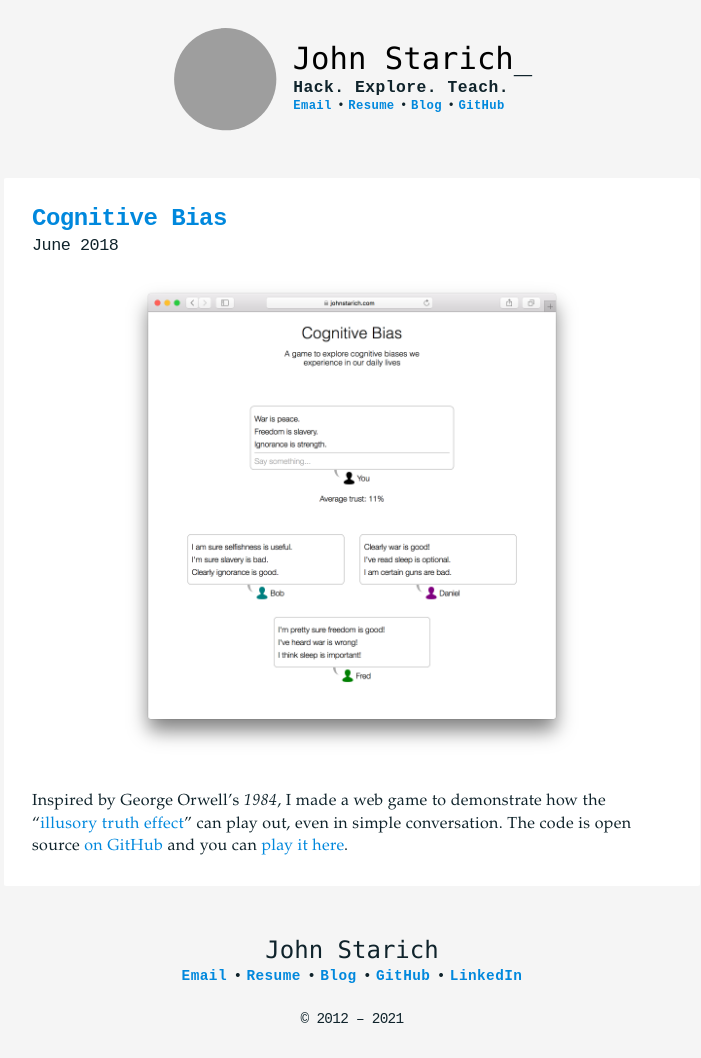
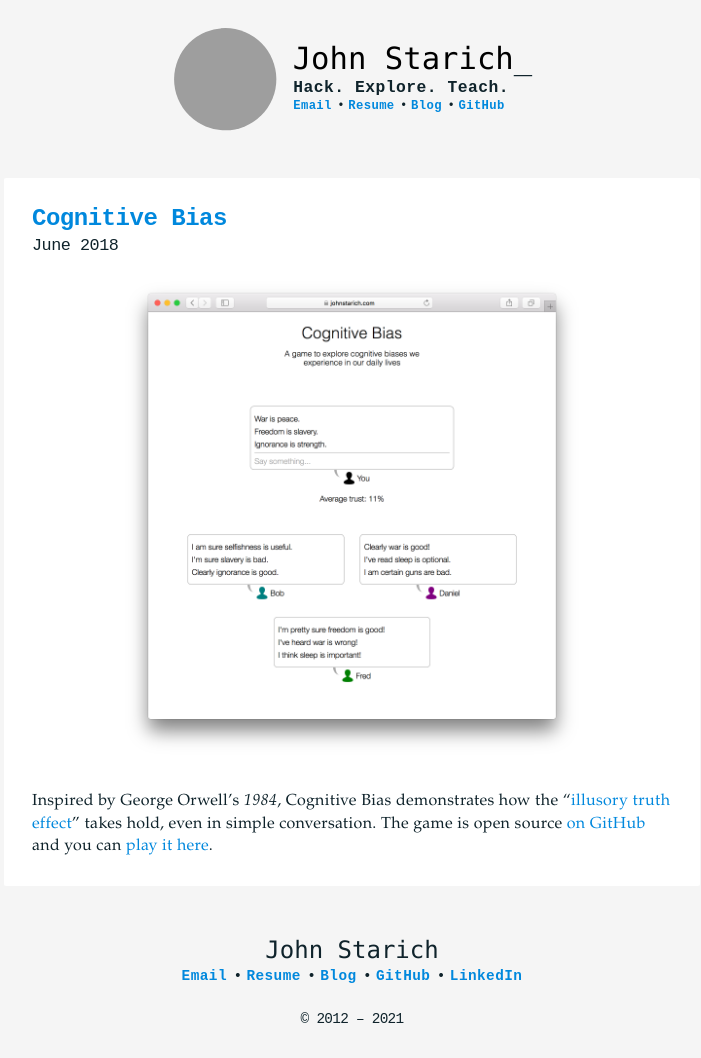
Before and after one commit to JohnStarich/johnstarich.github.io, a Jekyll site: the page built from _posts/2018-06-07-Cognitive-Bias.md, in a window 1280 px wide, cut to the strip 0-1058 px from the top of the page. Shown: the whole strip, without its empty margins (288-989 px from the left). Built offline with Jekyll 4.4.1, drawn with Linux system fonts in a browser that asks for light colours; comment, search, counter and statistics services are not loaded; grey boxes are pictures that could not be loaded.

Commit message:
Revise cognitive bias article

```diff
--- a/_posts/2018-06-07-Cognitive-Bias.md
+++ b/_posts/2018-06-07-Cognitive-Bias.md
@@ -8,7 +8,7 @@ tags: explore
 image: /assets/cognitive-bias/game-screenshot.png
 media: [cognitive-bias/game-screenshot.png]
 ---
-Inspired by George Orwell's _1984_, I made a web game to demonstrate how the "[illusory truth effect][effect]" can play out, even in simple conversation. The code is open source [on GitHub][github] and you can [play it here][game].
+Inspired by George Orwell's _1984_, Cognitive Bias demonstrates how the "[illusory truth effect][effect]" takes hold, even in simple conversation. The game is open source [on GitHub][github] and you can [play it here][game].
 
 [effect]: https://en.wikipedia.org/wiki/Illusory_truth_effect
 [github]: https://github.com/JohnStarich/cognitive-bias
```
